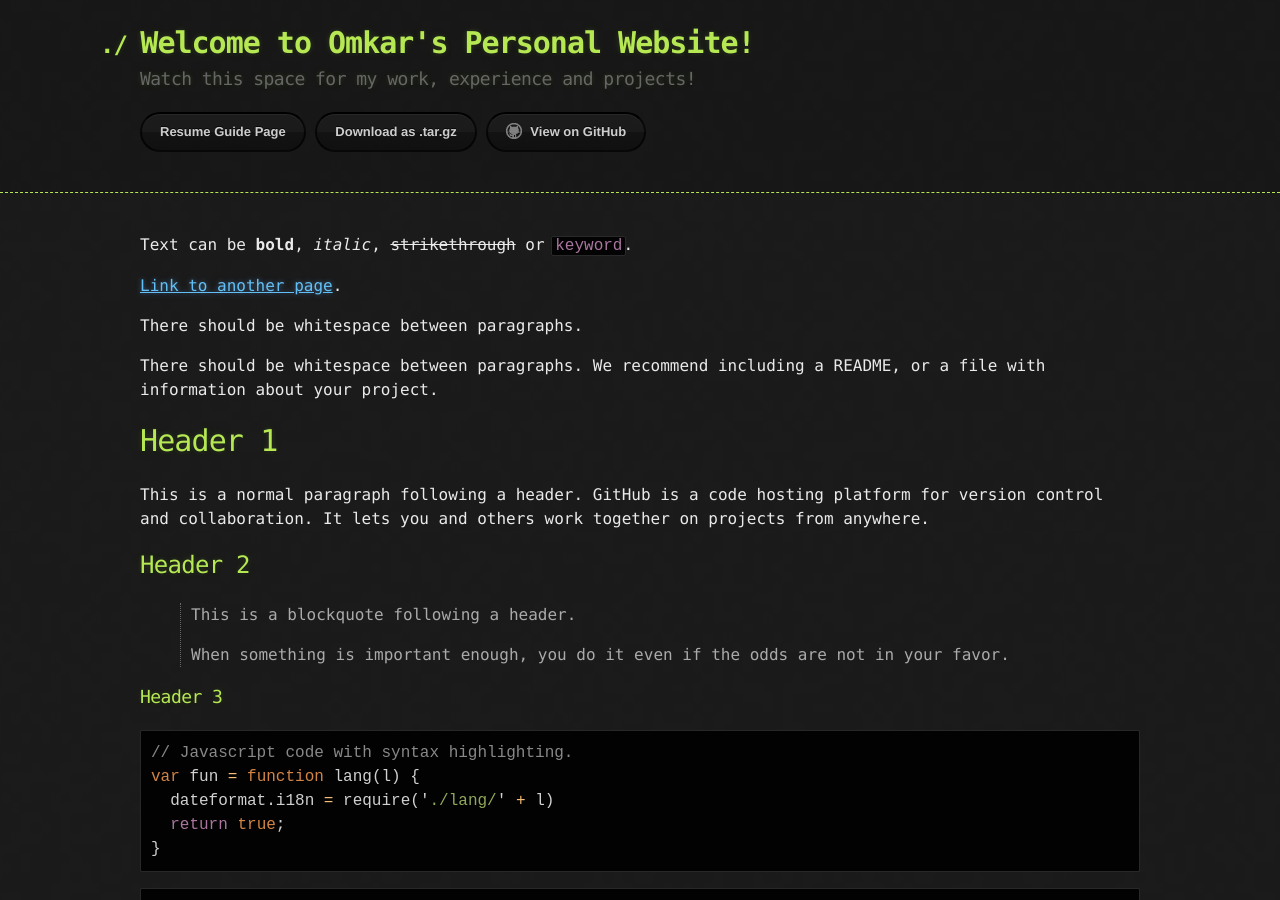
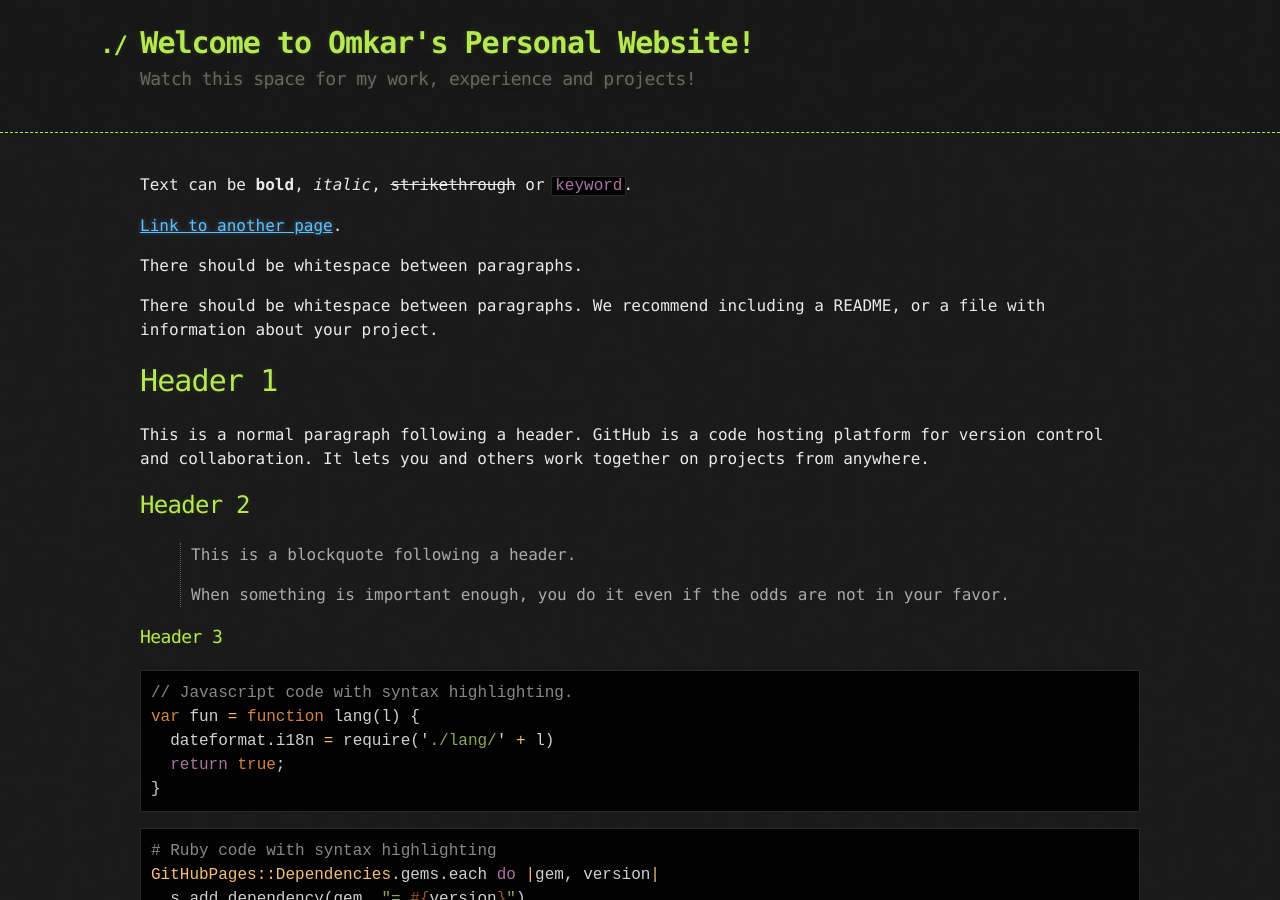
Before and after one commit to osabnis/osabnis.github.io, a Jekyll site: the page built from index.md, in a window 1280 px wide and 900 px high. Built offline with Jekyll 4.4.1, drawn with Linux system fonts in a browser that asks for light colours.

Commit message:
Update default.html

```diff
--- a/_layouts/default.html
+++ b/_layouts/default.html
@@ -18,14 +18,6 @@
           <h1>{{ site.title | default: site.github.repository_name }}</h1>
         </a>
         <h2>{{ site.description | default: site.github.project_tagline }}</h2>
-
-        <section id="downloads">
-          {% if site.show_downloads %}
-            <a href="https://careers.usc.edu/files/2018/08/Resume_Guide.pdf" class="btn">Resume Guide Page</a>
-            <a href="{{ site.github.tar_url }}" class="btn">Download as .tar.gz</a>
-          {% endif %}
-          <a href="{{ site.github.repository_url }}" class="btn btn-github"><span class="icon"></span>View on GitHub</a>
-        </section>
       </div>
     </header>
 
```
